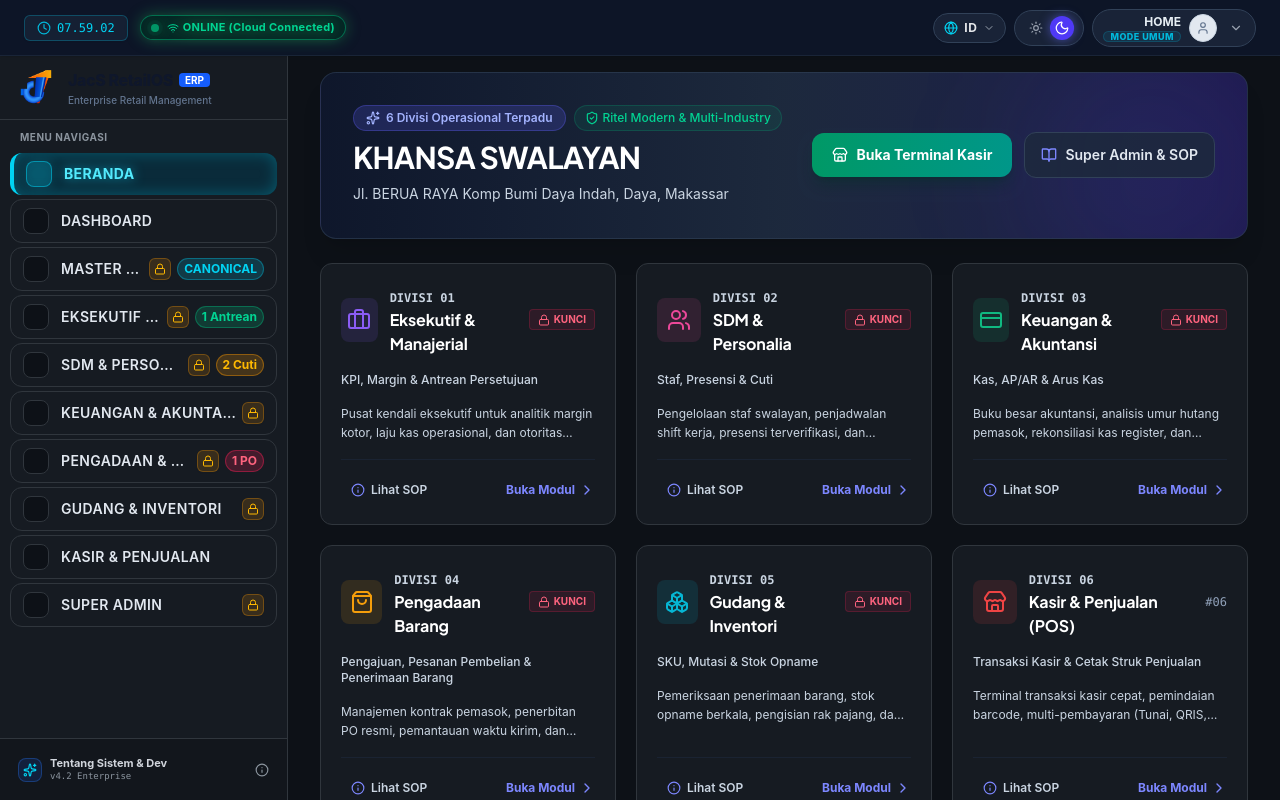
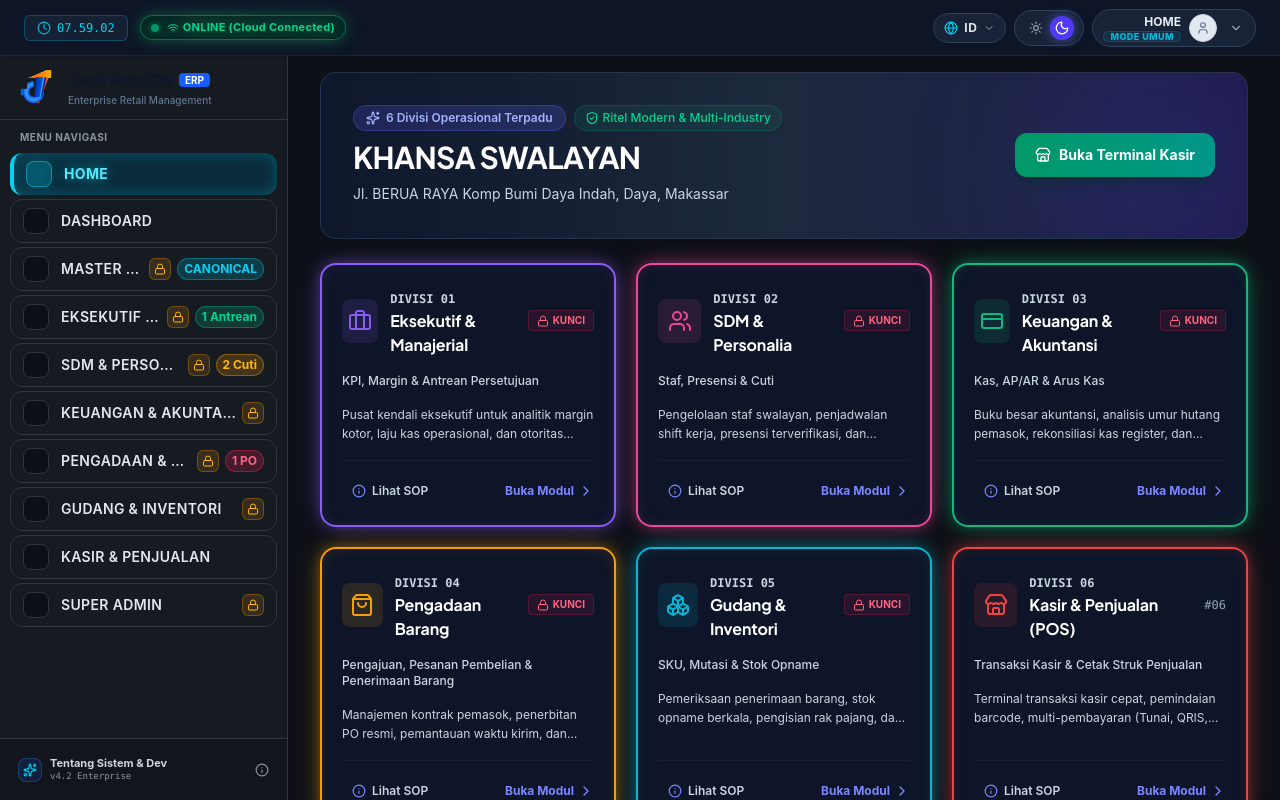
Before and after one commit to jacksmile1288-cmd/jacs-retailos-erp, a React (Vite) app: page / in a window 1280 px wide. Built offline with nearby package versions, Linux system fonts and the light colour scheme.

Commit message:
feat: set HOME menu, remove header admin button, and apply cashier neon glow

```diff
--- a/src/components/Sidebar.tsx
+++ b/src/components/Sidebar.tsx
@@ -215,7 +215,7 @@ export const Sidebar: React.FC<{ isOpenMobile: boolean; onCloseMobile: () => voi
   const primaryNavItems: NavItem[] = [
     {
       id: 'home',
-      label: isEn ? 'HOME' : 'BERANDA',
+      label: isEn ? 'HOME' : 'HOME',
       icon: Home,
       neonColor: '#00f2fe',
     },
--- a/src/components/home/HomeModule.tsx
+++ b/src/components/home/HomeModule.tsx
@@ -357,13 +357,7 @@ export const HomeModule: React.FC = () => {
               <Store className="w-4 h-4" />
               <span>{isEn ? 'Open POS Cashier' : 'Buka Terminal Kasir'}</span>
             </button>
-            <button
-              onClick={() => setActiveNav('admin')}
-              className="inline-flex items-center gap-2 px-4 py-3 rounded-xl bg-slate-800/90 hover:bg-slate-700/90 text-slate-200 font-semibold text-sm border border-slate-700 transition-colors"
-            >
-              <BookOpen className="w-4 h-4 text-indigo-400" />
-              <span>{isEn ? 'Master SOP & Settings' : 'Super Admin & SOP'}</span>
-            </button>
+
           </div>
         </div>
       </div>
@@ -379,8 +373,13 @@ export const HomeModule: React.FC = () => {
             <div
               key={mod.id}
               onClick={() => handleCardClick(mod.targetNav, mod.title)}
-              className="group relative flex flex-col justify-between rounded-xl bg-slate-900/90 border border-slate-800/80 hover:border-slate-700 p-5 shadow-lg transition-all duration-200 hover:-translate-y-1 cursor-pointer overflow-hidden"
-              style={getReactiveNeonGlowStyle(mod.colorHex)}
+              className="group relative flex flex-col justify-between rounded-2xl bg-slate-900/90 p-5 shadow-2xl transition-all duration-300 hover:-translate-y-1 cursor-pointer overflow-hidden"
+              style={{
+                borderColor: mod.colorHex,
+                borderWidth: '2px',
+                borderStyle: 'solid',
+                boxShadow: `0 0 16px -2px ${mod.colorHex}88, 0 0 32px -4px ${mod.colorHex}44, inset 0 0 16px -4px ${mod.colorHex}33`,
+              }}
             >
               <div className="space-y-4">
                 <div className="flex items-center justify-between">
```
